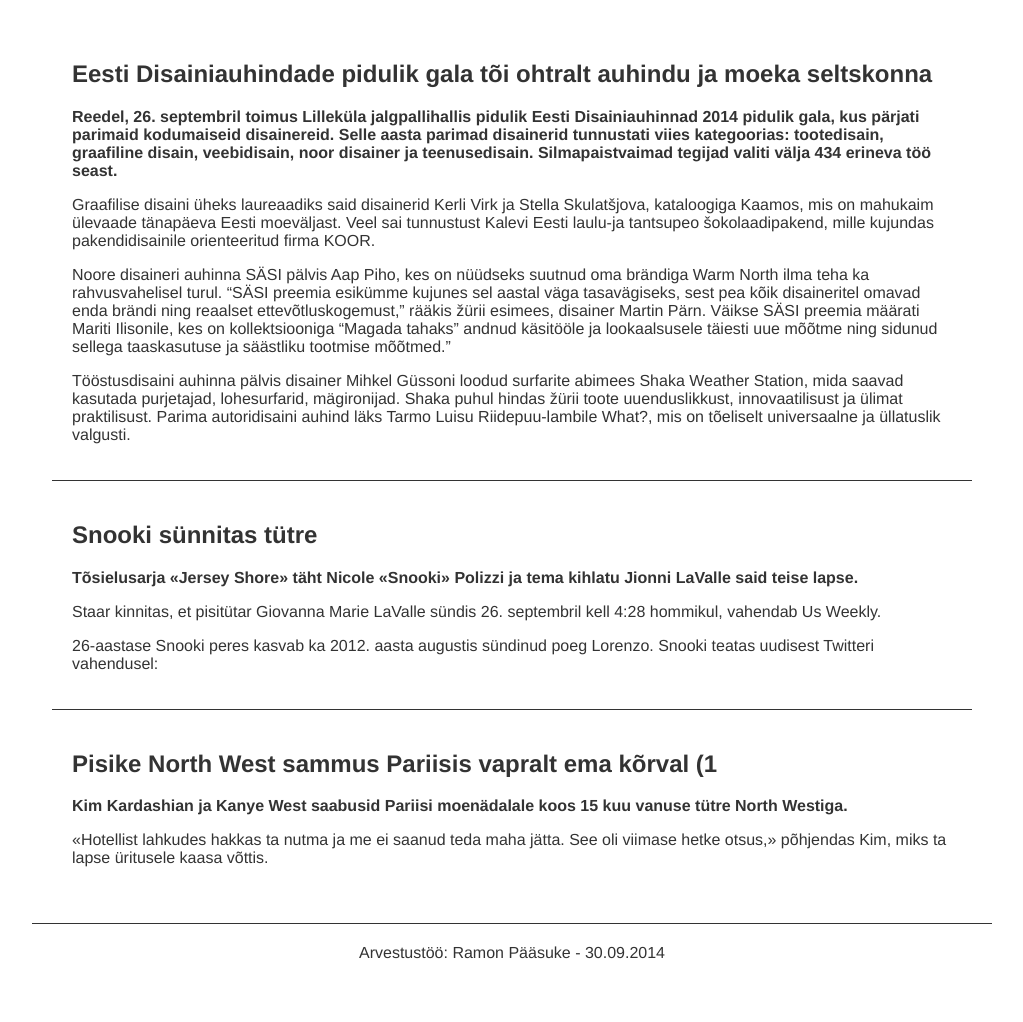
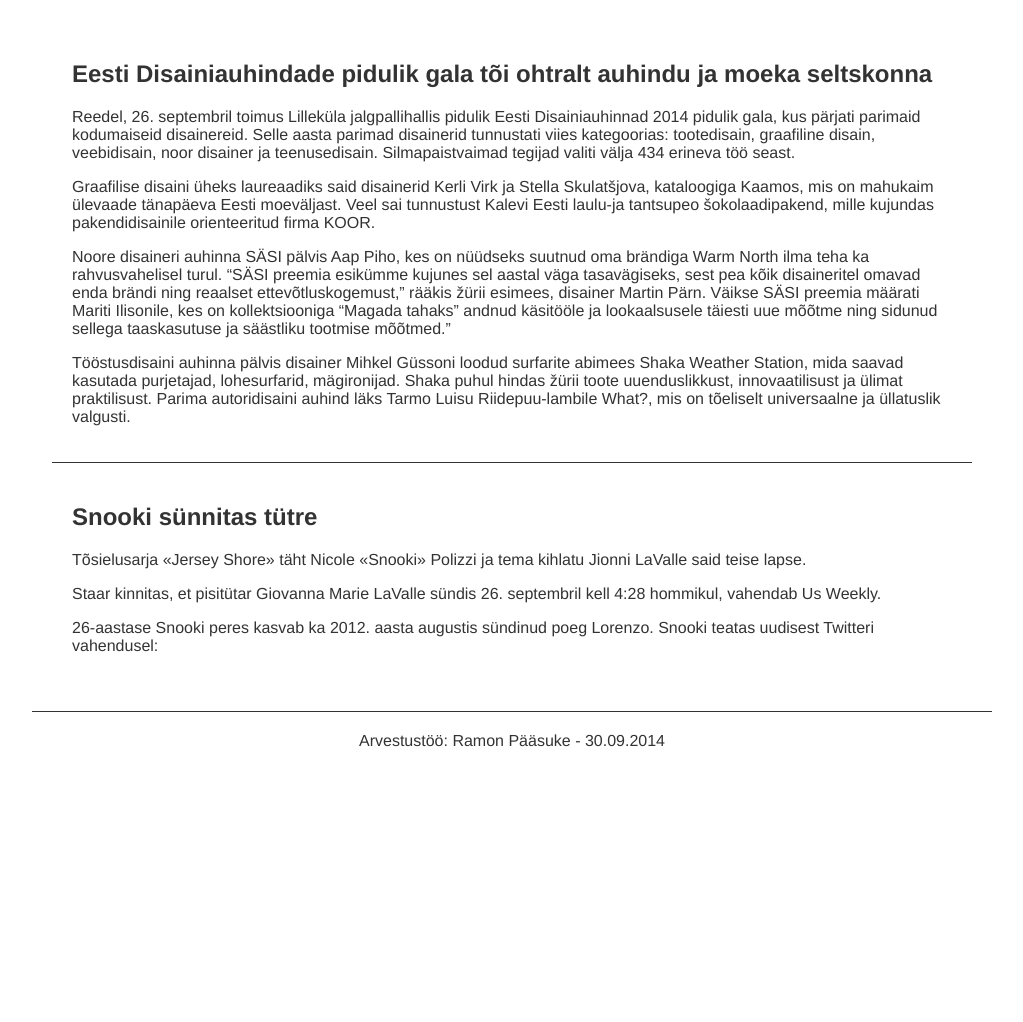
Before and after one commit to ramonp233/arvestus_1, a PHP site: page /news.php in a window 1280 px wide. Shown: the part 108-1130 px from the top of the page, without its empty margins (128-1151 px from the left). After the commit the page ends 855 px from the top, so only its background shows below. Run offline with PHP 8.4, Linux system fonts and the light colour scheme.

Commit message:
ÜL 2 - Tehtud

```diff
--- a/layouts/news.php
+++ b/layouts/news.php
@@ -10,43 +10,26 @@
 
     <main id="site-body">
       <section id="site-content">
-        <article class="blog-post">
-          <h2 class="post-title">Eesti Disainiauhindade pidulik gala tõi ohtralt auhindu ja moeka seltskonna</h2>
-          <div class="post-excerpt">
-            <p>Reedel, 26. septembril toimus Lilleküla jalgpallihallis pidulik Eesti Disainiauhinnad 2014 pidulik gala, kus pärjati parimaid kodumaiseid disainereid. Selle aasta parimad disainerid tunnustati viies kategoorias: tootedisain, graafiline disain, veebidisain, noor disainer ja teenusedisain. Silmapaistvaimad tegijad valiti välja 434 erineva töö seast.</p>
-          </div>
-
-          <div class="post-body">
-            <p>Graafilise disaini üheks laureaadiks said disainerid Kerli Virk ja Stella Skulatšjova, kataloogiga Kaamos, mis on mahukaim ülevaade tänapäeva Eesti moeväljast. Veel sai tunnustust Kalevi Eesti laulu-ja tantsupeo šokolaadipakend, mille kujundas pakendidisainile orienteeritud firma KOOR.</p>
-            <p>Noore disaineri auhinna SÄSI pälvis Aap Piho, kes on nüüdseks suutnud oma brändiga Warm North ilma teha ka rahvusvahelisel turul. “SÄSI preemia esikümme kujunes sel aastal väga tasavägiseks, sest pea kõik disaineritel omavad enda brändi ning reaalset ettevõtluskogemust,” rääkis žürii esimees, disainer Martin Pärn. Väikse SÄSI preemia määrati Mariti Ilisonile, kes on kollektsiooniga “Magada tahaks” andnud käsitööle ja lookaalsusele täiesti uue mõõtme ning sidunud sellega taaskasutuse ja säästliku tootmise mõõtmed.”</p>
-            <p>Tööstusdisaini auhinna pälvis disainer Mihkel Güssoni loodud surfarite abimees Shaka Weather Station, mida saavad kasutada purjetajad, lohesurfarid, mägironijad. Shaka puhul hindas žürii toote uuenduslikkust, innovaatilisust ja ülimat praktilisust. Parima autoridisaini auhind läks Tarmo Luisu Riidepuu-lambile What?, mis on tõeliselt universaalne ja üllatuslik valgusti. </p>
-            </div>
-        </article>
-
-        <article class="blog-post">
-          <h2 class="post-title">Snooki sünnitas tütre</h2>
-          <div class="post-excerpt">
-            <p>Tõsielusarja «Jersey Shore» täht Nicole «Snooki» Polizzi ja tema kihlatu Jionni LaValle said teise lapse.</p>
-          </div>
-          <div class="post-body">
-            <p>Staar kinnitas, et pisitütar Giovanna Marie LaValle sündis 26. septembril kell 4:28 hommikul, vahendab Us Weekly.</p>
-            <p>26-aastase Snooki peres kasvab ka 2012. aasta augustis sündinud poeg Lorenzo.
-Snooki teatas uudisest Twitteri vahendusel:</p>
-          </div>
-        </article>
-
-        <article class="blog-post">
-          <h2 class="post-title">Pisike North West sammus Pariisis vapralt ema kõrval (1</h2>
-          <div class="post-excerpt">
-            <p>Kim Kardashian ja Kanye West saabusid Pariisi moenädalale koos 15 kuu vanuse tütre North Westiga.</p>
-          </div>
-          <div class="post-body">
-            <p>«Hotellist lahkudes hakkas ta nutma ja me ei saanud teda maha jätta. See oli viimase hetke otsus,» põhjendas Kim, miks ta lapse üritusele kaasa võttis.</p>
-          </div>
-        </article>
+          <?php
+          $post_counter = 0;
+          foreach($blog_news as $blog_post){
+              if ($post_counter <= 1){
+                  echo '<article class="blog-post">';
+                  foreach($blog_post as $blog_title => $blog_content){
+                      if ($blog_title == "post_title"){
+                          echo '<h2 class="'.$blog_title.'">'.$blog_content.'</h2>';
+                      }
+                      else{
+                          echo '<div class="'.$blog_title.'">'.$blog_content.'</div>';
+                      };
+                  };
+                  echo '</article>';
+                  $post_counter = $post_counter + 1;
+              };
+          };
+          ?>
       </section>
     </main>
-
     <?php include "../components/site-footer.php"; ?>
   </div>
 </body>
```
